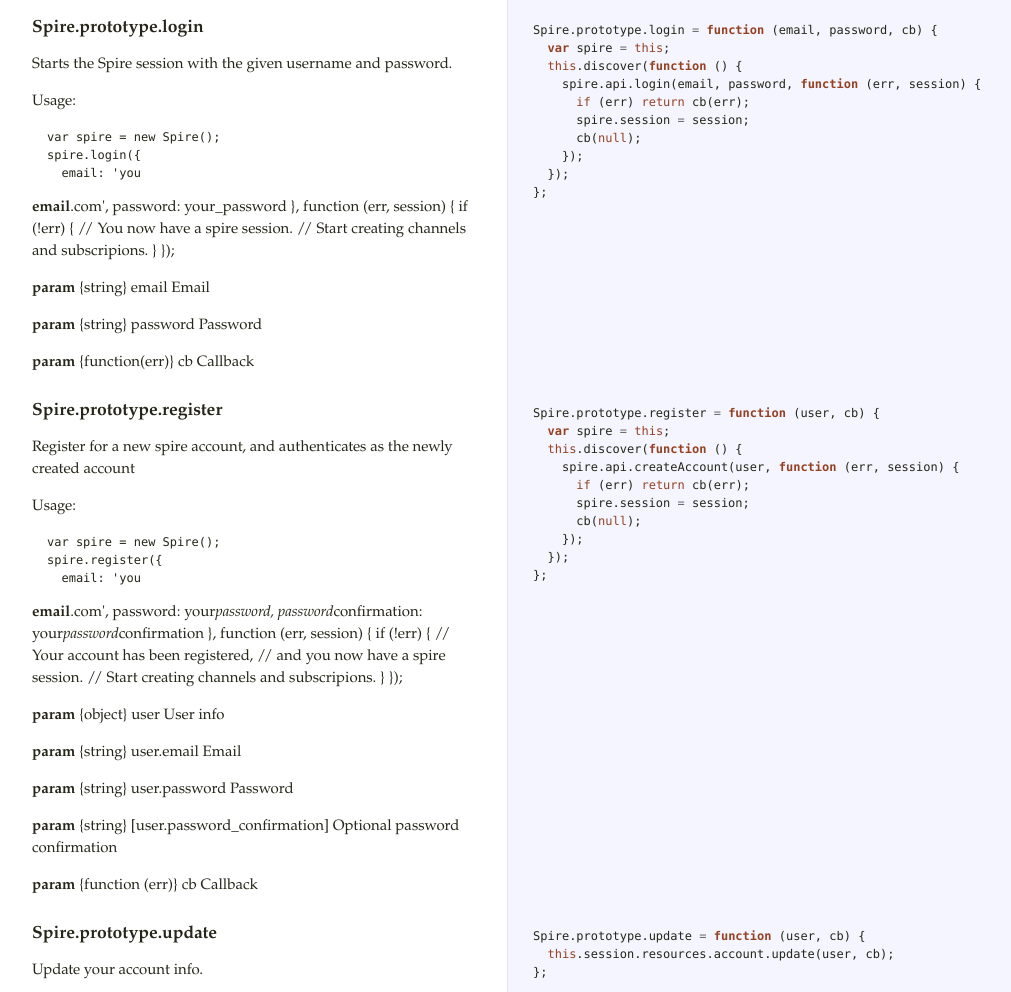
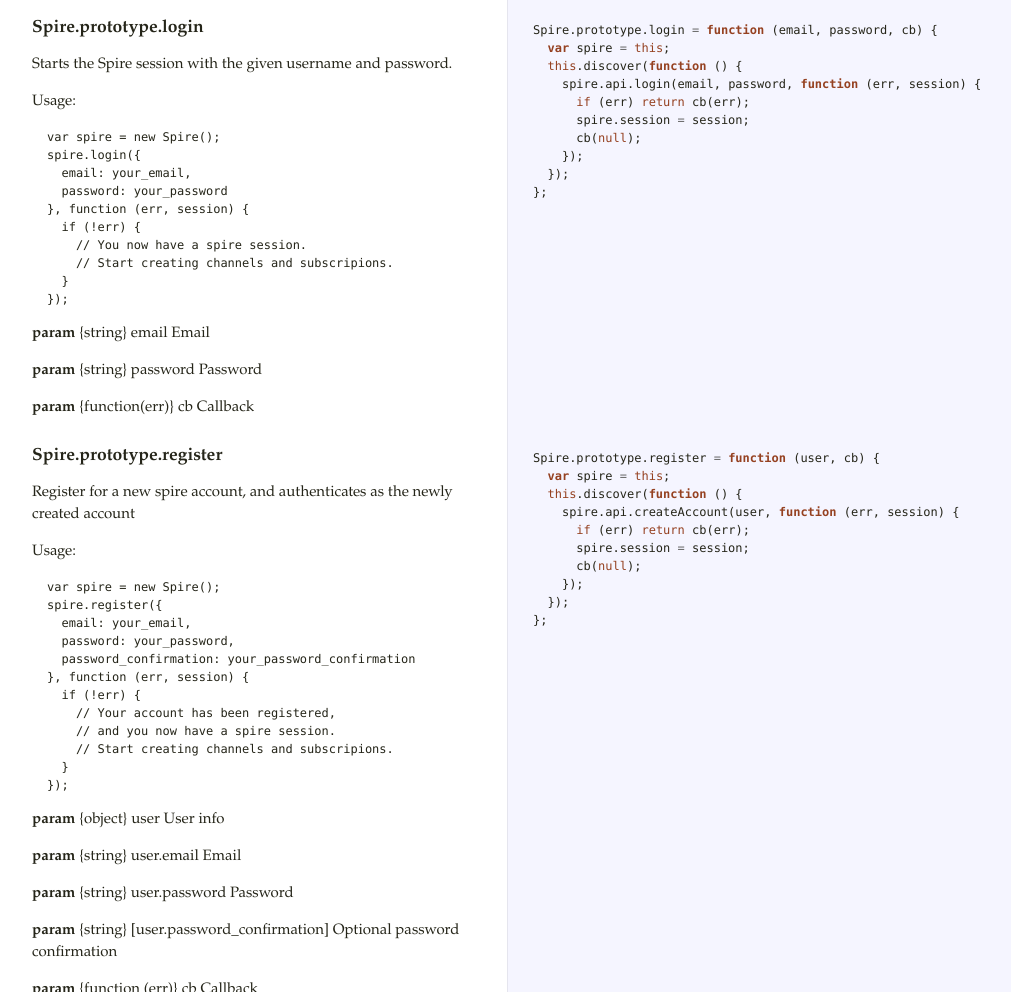
Before and after one commit to spire-io/spire.io.js, a plain HTML site: page index.html in a window 1280 px wide. Shown: the part 1440-2432 px from the top of the page, without its empty margins (18-1029 px from the left). Drawn offline with Linux system fonts and the light colour scheme.

Commit message:
rebuild pages from 9a530b5

```diff
--- a/index.html
+++ b/index.html
@@ -75,17 +75,15 @@
 
 <pre><code>var spire = new Spire();
 spire.login({
-  email: 'you
-</code></pre>
-
-<p><b>email</b>.com',
+  email: your_email,
   password: your_password
 }, function (err, session) {
   if (!err) {
     // You now have a spire session.
     // Start creating channels and subscripions.
   }
-    });</p>
+});
+</code></pre>
 
 <p><b>param</b> {string} email Email</p>
 
@@ -108,19 +106,17 @@
 
 <pre><code>var spire = new Spire();
 spire.register({
-  email: 'you
-</code></pre>
-
-<p><b>email</b>.com',
-      password: your<em>password,
-      password</em>confirmation: your<em>password</em>confirmation
+  email: your_email,
+  password: your_password,
+  password_confirmation: your_password_confirmation
 }, function (err, session) {
   if (!err) {
     // Your account has been registered,
     // and you now have a spire session.
     // Start creating channels and subscripions.
   }
-    });</p>
+});
+</code></pre>
 
 <p><b>param</b> {object} user User info</p>
 
```
Lines whose indentation alone changed are shown as unchanged.
